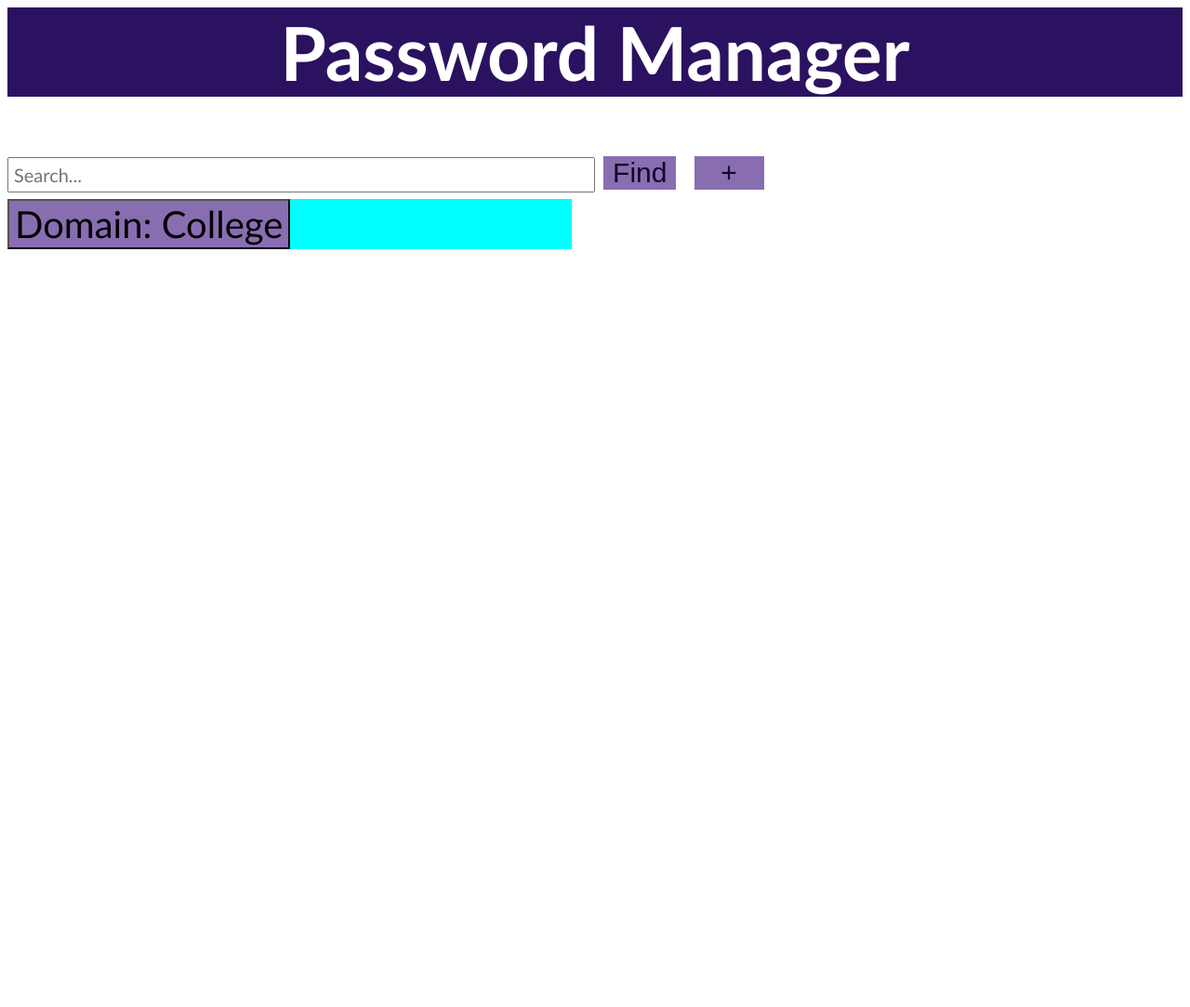
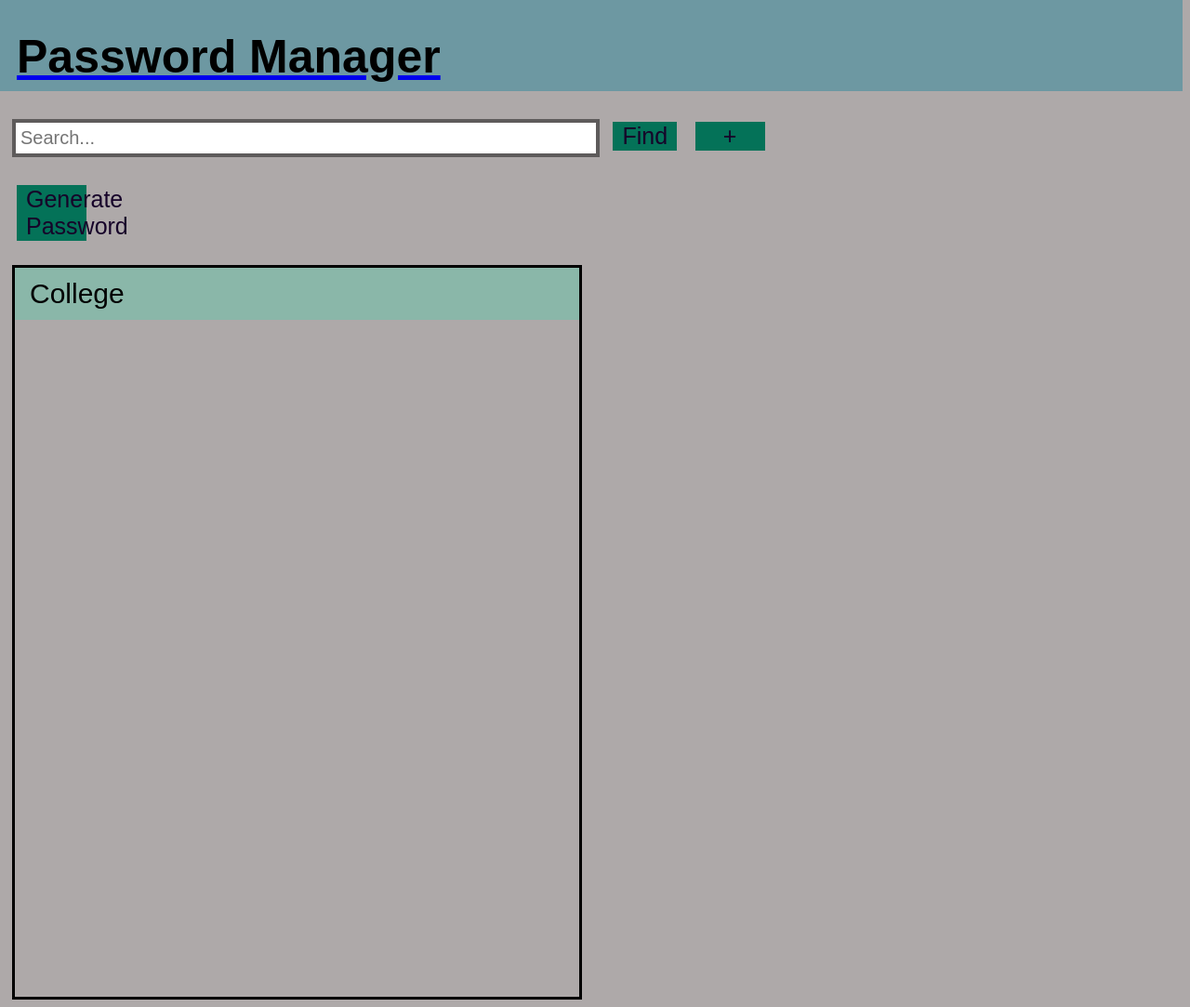
Before and after one commit to rupalisrivastava8027/PasswordManager, a Flask app: page / in a window 1280 px wide. Shown: the whole page at 93% size. Before the commit the page ends 268 px from the top, so only its background shows below. Run offline with Flask 3, Linux system fonts and the light colour scheme.

Commit message:
update from 4/28/24

```diff
--- a/new.py
+++ b/new.py
@@ -10,8 +10,14 @@ credentials = [
     }
 ]
 
-@app.route("/")
+@app.route("/", methods = ["POST", "GET"])
 def home():
+
+    if request.method == "POST":
+
+        if "generatePassword" in request.form:
+            print("Clicked")
+
     return render_template("pages/Home.html", credentials=credentials)
 
 
@@ -25,6 +31,15 @@ def submit():
     password = request.form.get("password")
     domain = request.form.get("domain")
 
+    credentials.append (
+        {
+            "domain": domain,
+            "username": username,
+            "password": password
+        }
+    )
+
+    print(credentials)
     return render_template("pages/Submit.html", username=username, password=password, domain=domain)
 
 
--- /dev/null
+++ b/static/homeScript.js
@@ -0,0 +1,32 @@
+document.addEventListener("DOMContentLoaded", () => {
+
+    const button = document.getElementById("randomPassword");
+
+    button.addEventListener("click", () => {
+
+        alert(randomPassword(4));
+    });
+});
+
+function randomPassword(length)
+{
+    let abc = "abcefd]ghijklmnopqrstuvwxyz";
+    let symbols = "`~!@#$%^&*()-_=+[]|;:',<.>/?";
+    let numbers = "0123456789";
+
+    let categories = {abc, symbols, numbers};
+
+    let randomPassword = "";
+
+    for (let i = 0; i < length; i++)
+    {
+        let randomCategory = Math.round(Math.random() * 3);
+
+        const randomCategoryChoose= categories[randomCategory];
+        let randomChar = Math.random() * randomCategoryChoose.length;
+
+        randomPassword += (categories[randomCategory])[randomChar];
+    }
+
+    return randomPassword;
+}
--- a/static/style.css
+++ b/static/style.css
@@ -1,73 +1,80 @@
 .title {
-  background-color: rgb(43, 18, 96);
-  font-family: "Trebuchet MS";
-  font-size: 40px;
-  text-align: center;
-  color: white;
-}
-
-button {
-  color: white;
-  border: none;
-  font-size: 30px;
-  background-color: #886eb1;
-}
-
-input {
-  font-size: 40px;
-  font-family: "Trebuchet MS";
+  background-color: rgb(109, 152, 162);
+  font-family: "Arial";
+  font-size: 25px;
+  text-align: left;
+  color: rgb(0, 0, 0);
+  height: 100px;
+  align-content: center;
+  padding-left: 20px;
+  margin-top: -10px;
+  margin-left: -10px;
+  margin-bottom: 10px;
 }
 
 .Header {
   text-align: left;
-  font-family: "Trebuchet MS";
+  font-family: "Arial";
 }
-
 .Header input {
   color: gray;
   font-size: 20px;
   width: 50%;
   padding: 5px;
+  font-family: "Arial";
+  border-color: rgb(94, 91, 91);
+  border-width: 4px;
+  border-style: solid;
+  margin: 20px 5px;
 }
-
 .Header button {
   color: rgb(22, 2, 41);
   border: none;
-  font-size: 30px;
-  background-color: subThemeColor;
+  font-size: 25px;
+  background-color: rgb(4, 114, 88);
   padding-left: 10px;
   padding-right: 10px;
   margin: 5px;
 }
 
+body {
+  background-color: rgb(174, 169, 169);
+}
+
 .Recents {
-  background-color: orange;
   width: 48%;
-  height: -moz-fit-content;
-  height: fit-content;
-  font-family: font;
+  height: 100%;
+  font-family: "Arial";
   font-size: 20px;
+  margin: 5px;
+  border-color: black;
+  border-style: solid;
+  border-width: 3;
 }
 
 .domainButtonClass {
-  background-color: #886eb1;
+  background-color: #8ab7a9;
+  border: none;
+  font-size: 30px;
+  margin: 10px;
 }
 
 .domain {
-  background-color: aqua;
+  background-color: #8ab7a9;
 }
 
 .credentials {
-  position: absolute;
-  background-color: rgb(87, 87, 201);
+  position: relative;
+  background-color: rgb(123, 186, 192);
   box-shadow: 0 2px 5px 0 rgba(87, 87, 201, 0.1);
   display: none;
+  opacity: 0;
+  padding: 10px;
   /* transition: opacity 150ms ; */
 }
 
 .domain:hover + .credentials {
-  display: block;
+  display: contents;
 }
 
-
 /*# sourceMappingURL=style.css.map */
--- a/static/style.scss
+++ b/static/style.scss
@@ -1,77 +1,117 @@
+$color1: rgb(109, 152, 162);
+$color2: black;
+$color3: rgb(4, 114, 88);
+
+
+$font1: "Arial";
+
+
+
 .title {
-    background-color: rgb(43, 18, 96);
-    font-family: "Trebuchet MS";
-    font-size: 40px;
-    text-align: center;
-    color: white;
+    background-color: $color1;
+    font-family: $font1;
+    font-size: 25px;
+    text-align: left;
+    color: rgb(0, 0, 0);
+
+    height: 100px;
+
+
+    align-content: center;
+
+    padding-left: 20px;
+
+
+    margin-top: -10px;
+    margin-left: -10px;
+    margin-bottom: 10px;
+
+
 }
 
-  button {
-    color: white;
-    border: none;
-    font-size: 30px;
-    background-color: #886eb1;
-  }
 
-  input {
-    font-size: 40px;
-    font-family: "Trebuchet MS";
-  }
 
 .Header {
   text-align: left;
-    font-family: "Trebuchet MS";
-  }
-  .Header input {
+  font-family: $font1;
+
+  input {
     color: gray;
     font-size: 20px;
     width: 50%;
     padding: 5px;
+    font-family: $font1;
+    border-color: rgb(94, 91, 91);
+
+    border-width: 4px;
+    border-style: solid;
+
+    margin: 20px 5px;
+
   }
-  .Header button {
+
+  button {
     color: rgb(22, 2, 41);
     border: none;
-    font-size: 30px;
-    background-color: subThemeColor;
+    font-size: 25px;
+    background-color: $color3;
     padding-left: 10px;
     padding-right: 10px;
     margin: 5px;
   }
+}
+
+body
+{
+  background-color: rgb(174, 169, 169);
+}
 
 .Recents {
-    background-color: orange;
+  // background-color:rgb(123, 186, 192);
   width: 48%;
-    height: -moz-fit-content;
-    height: fit-content;
-    font-family: font;
+  height: 100%;
+  font-family: $font1;
   font-size: 20px;
-
+  margin: 5px;
+  border-color: black;
+  border-style: solid;
+  border-width: 3;
 
 }
 
 .domainButtonClass
 {
-    background-color: #886eb1;
+  background-color: #8ab7a9;
+  border: none;
+  font-size: 30px;
+  margin: 10px;
+
+
+
 }
 
 .domain
 {
-    background-color: aqua;
+  background-color: #8ab7a9;
 }
 
 
 .credentials
 {
-    position: absolute;
-    background-color:rgb(87, 87, 201);
+  position: relative;
+  background-color:rgb(123, 186, 192);
   box-shadow:0 2px 5px 0 rgba(87, 87, 201, .1);
   display: none;
+  opacity: 0;
+  padding: 10px;
 
   /* transition: opacity 150ms ; */
 }
 
-  .domain > input:focus + .credentials
+.domain:hover  + .credentials
 {
-    display: block;
+  display: contents;
+  // opacity: 1;
+
 }
 /*# sourceMappingURL=style.css.map */
--- a/templates/pages/Home.html
+++ b/templates/pages/Home.html
@@ -4,23 +4,33 @@
         <title> Password Manager </title>
 
         <link rel="stylesheet" href="{{ url_for('static', filename='style.css') }}">
+        <script src="{{ url_for('static', filename='homeScript.js') }}"></script>
 
     </head>
 
   <body>
+    <a href ="http://127.0.0.1:5000/">
+      <div class="title">
+        <h1>Password Manager</h1>
+      </div>
+    </a>
 
-    <div class="title">
-      <h1>Password Manager</h1>
-    </div>
+    <!-- <img src=" {{ url_for('static', filename='Logo.png') }}" style="width: 250px; position: relative; bottom: 220 px;"> -->
 
     <div class="Header">
       <input type="search" placeholder="Search...">
 
       <button> Find </button>
 
-      <a href=" {{ url_for('addCredentials' )}}">
+      <a href=" {{ url_for('addCredentials') }}">
         <button style="width: 75px; margin: 10px;"> + </button>
       </a>
+
+      <form method="post">
+        <button id="randomPassword" name="generatePassword" type="submit" style="width: 75px; margin: 10px;"> Generate Password </button>
+      </form>
+
+
       <!-- <p id="search"> </p>
       <p style="font-style: italic;" id="result"></p>
 
@@ -34,7 +44,7 @@
     <div class="Recents">
       {% for credential in credentials %}
         <div class="domain">
-          <input class="domainButtonClass" type="button" value="Domain: {{ credential.domain }}">
+          <input class="domainButtonClass" type="button" value="{{ credential.domain }}">
         </div>
 
         <div class="credentials">
--- a/templates/pages/layout.html
+++ b/templates/pages/layout.html
@@ -8,7 +8,7 @@
     </head>
 
     <body>
-
+        <a href="http://127.0.0.1:5000/"> <img src="home.png" alt="Home" width="20px" height="20px"></a>
     </body>
 
 
```
Also changed, not shown: passwordGenerator.py (added, +22 -0 lines), templates/pages/home.png (added), 1 other file. Lines whose indentation alone changed are shown as unchanged.
